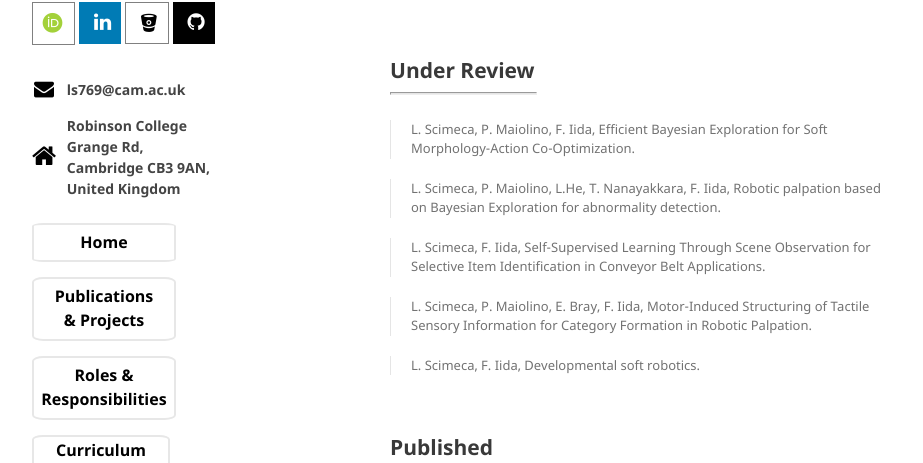
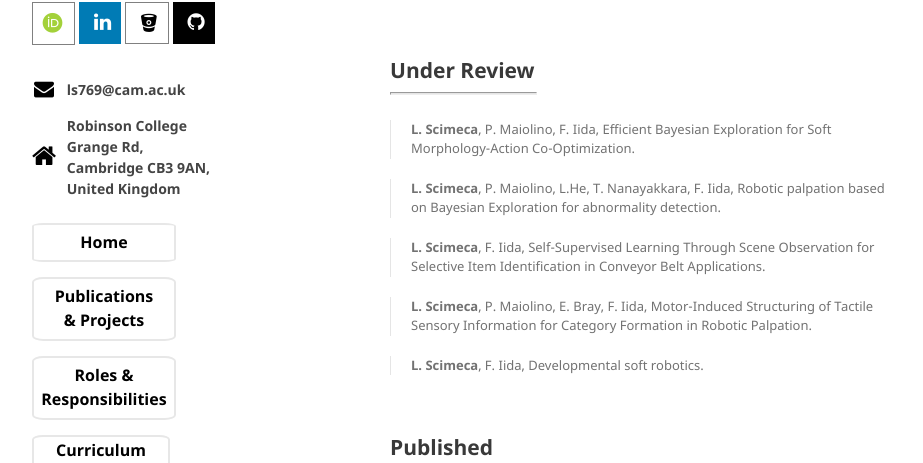
Before and after one commit to lucascimeca/lucascimeca.github.io, a Jekyll site: the page built from publications.md, in a window 1280 px wide and 900 px high. Shown: the part 109-572 px from the top of the window, without its empty margins (180-1103 px from the left). Built offline with Jekyll 4.4.1, drawn with Linux system fonts in a browser that asks for light colours; nearby versions of some CDN libraries; some web fonts are replaced; the repository's description, which GitHub fills in, is left out; our own code applies the rules of GitHub Pages for plain Markdown files.

Commit message:
Update publications.md

```diff
--- a/publications.md
+++ b/publications.md
@@ -9,19 +9,19 @@ layout: default
 
 ## [](#review) Under Review
 <hr style="width: 145px">
-> <div style="font-size: 13px">L. Scimeca, P. Maiolino, F. Iida, Efficient Bayesian Exploration for Soft Morphology-Action Co-Optimization.</div>
+> <div style="font-size: 13px"><b>L. Scimeca</b>, P. Maiolino, F. Iida, Efficient Bayesian Exploration for Soft Morphology-Action Co-Optimization.</div>
 <p></p>
 
-> <div style="font-size: 13px">L. Scimeca, P. Maiolino, L.He, T. Nanayakkara, F. Iida, Robotic palpation based on Bayesian Exploration for abnormality detection.</div>
+> <div style="font-size: 13px"><b>L. Scimeca</b>, P. Maiolino, L.He, T. Nanayakkara, F. Iida, Robotic palpation based on Bayesian Exploration for abnormality detection.</div>
 <p></p>
 
-> <div style="font-size: 13px">L. Scimeca, F. Iida, Self-Supervised Learning Through Scene Observation for Selective Item Identification in Conveyor Belt Applications.</div>
+> <div style="font-size: 13px"><b>L. Scimeca</b>, F. Iida, Self-Supervised Learning Through Scene Observation for Selective Item Identification in Conveyor Belt Applications.</div>
 <p></p>
 
-> <div style="font-size: 13px">L. Scimeca, P. Maiolino, E. Bray, F. Iida, Motor-Induced Structuring of Tactile Sensory Information for Category Formation in Robotic Palpation.</div>
+> <div style="font-size: 13px"><b>L. Scimeca</b>, P. Maiolino, E. Bray, F. Iida, Motor-Induced Structuring of Tactile Sensory Information for Category Formation in Robotic Palpation.</div>
 <p></p>
 
-> <div style="font-size: 13px">L. Scimeca, F. Iida, Developmental soft robotics.</div>
+> <div style="font-size: 13px"><b>L. Scimeca</b>, F. Iida, Developmental soft robotics.</div>
 <p></p>
 
 <br/>
```
